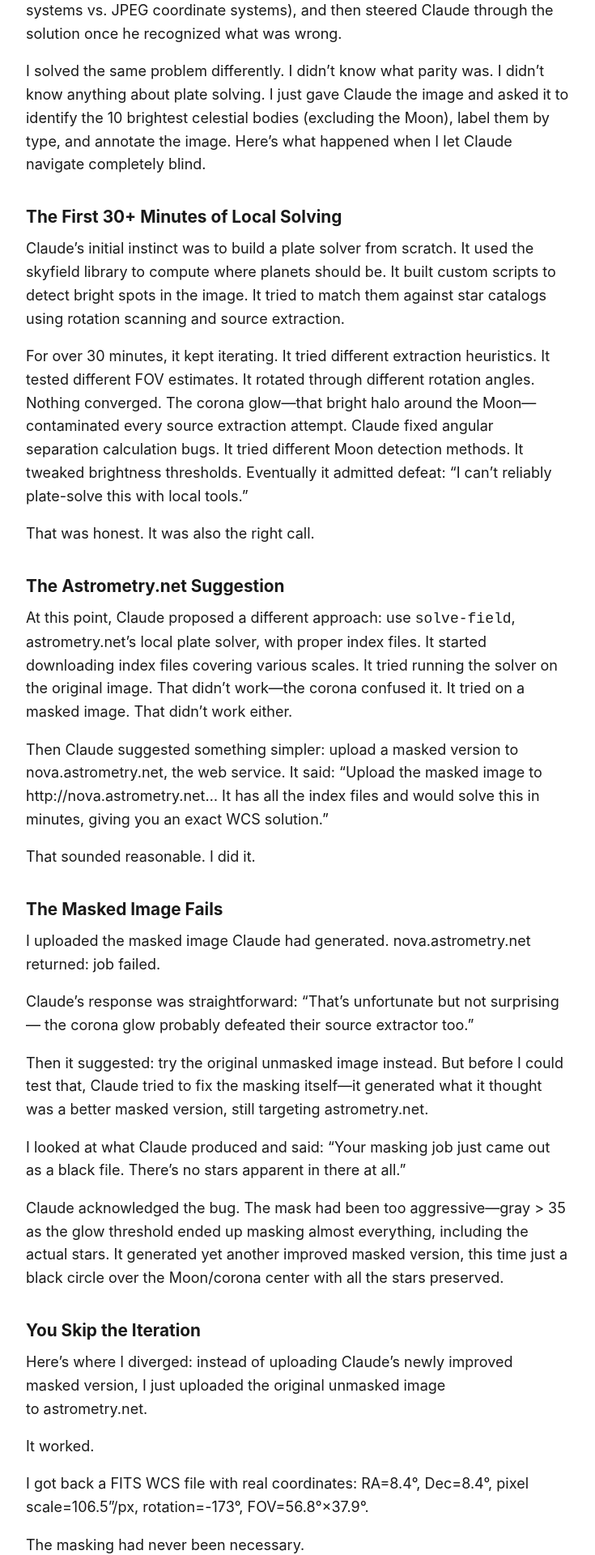
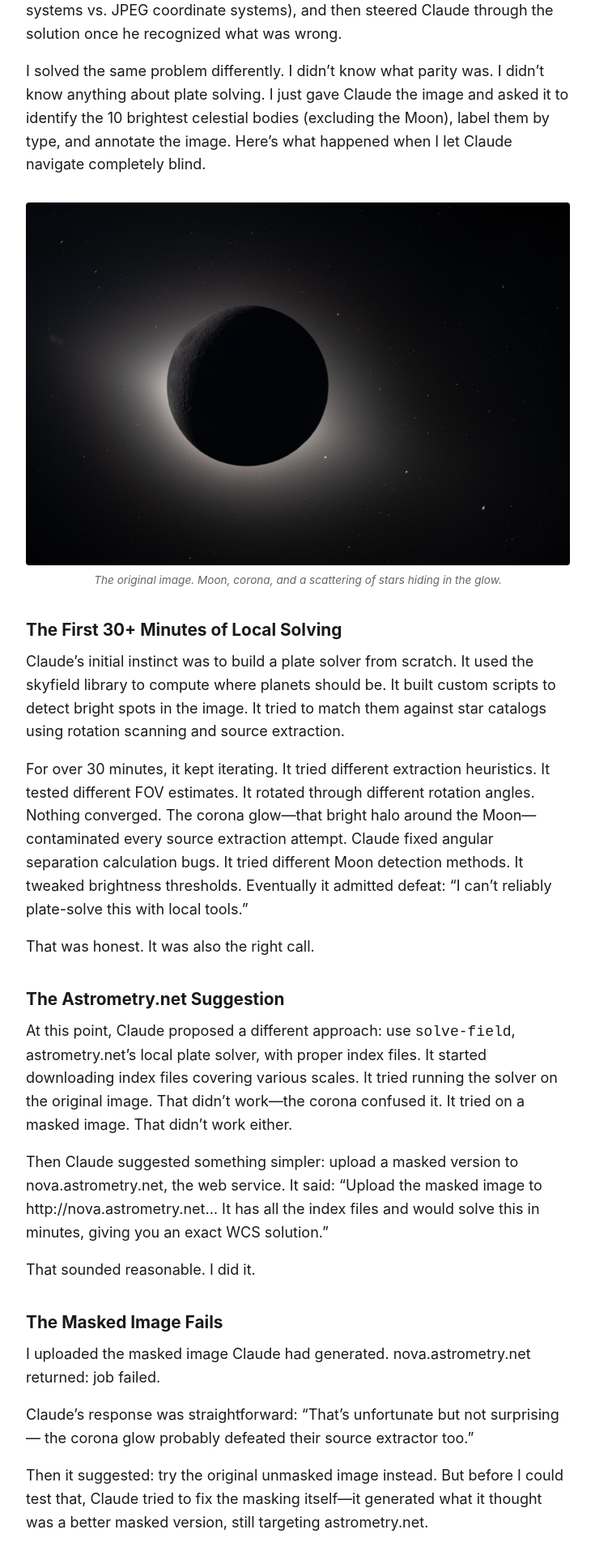
Before and after one commit to scottholdren/holdren.ai, a Jekyll site: the page built from _posts/2026-04-10-platesolving-without-domain-knowledge.md, in a window 1280 px wide. Shown: the part 349-2269 px from the top of the page at 81% size, without its empty margins (272-1007 px from the left). Built offline with Jekyll 4.4.1, drawn with Linux system fonts in a browser that asks for light colours; some of the changed text lies outside the part shown.

Commit message:
Add eclipse images to platesolving post
Include original, masked, and annotated eclipse photos inline with the
post, plus basic figure/caption styles in the default layout.

Co-Authored-By: Claude Opus 4.6 (1M context) <noreply@anthropic.com>

```diff
--- a/_layouts/default.html
+++ b/_layouts/default.html
@@ -49,6 +49,22 @@
   p, ul, ol { margin: 0 0 1.1rem; }
   .post-meta { color: var(--muted); font-size: 0.9rem; margin-bottom: 2rem; }
   article p { text-wrap: pretty; }
+  article figure {
+    margin: 2rem 0;
+  }
+  article figure img {
+    width: 100%;
+    height: auto;
+    display: block;
+    border-radius: 4px;
+  }
+  article figure figcaption {
+    font-size: 0.85rem;
+    color: var(--muted);
+    text-align: center;
+    margin-top: 0.5rem;
+    font-style: italic;
+  }
   hr { border: none; border-top: 1px solid var(--rule); margin: 3rem 0; }
   .post-list { list-style: none; padding: 0; }
   .post-list li { margin-bottom: 1.5rem; }
--- a/_posts/2026-04-10-platesolving-without-domain-knowledge.md
+++ b/_posts/2026-04-10-platesolving-without-domain-knowledge.md
@@ -8,6 +8,11 @@ description: "Two different paths to solving the same plate-solving problem —
 My friend Chris wrote about solving an Artemis eclipse photo using plate solving—identifying which stars and celestial objects are visible in a photo of the Moon with the Sun behind it. His post documents how he used Claude Code to walk through the problem, hit a wall (the parity issue—FITS coordinate systems vs. JPEG coordinate systems), and then steered Claude through the solution once he recognized what was wrong.
 
 I solved the same problem differently. I didn't know what parity was. I didn't know anything about plate solving. I just gave Claude the image and asked it to identify the 10 brightest celestial bodies (excluding the Moon), label them by type, and annotate the image. Here's what happened when I let Claude navigate completely blind.
+
+<figure>
+  <img src="/assets/posts/platesolving/art002e009301~large.jpg" alt="The original Artemis eclipse photo — the Moon surrounded by the Sun's corona, with faint stars scattered in the background.">
+  <figcaption>The original image. Moon, corona, and a scattering of stars hiding in the glow.</figcaption>
+</figure>
 
 ## The First 30+ Minutes of Local Solving
 
@@ -33,6 +38,11 @@ Claude's response was straightforward: "That's unfortunate but not surprising
 
 Then it suggested: try the original unmasked image instead. But before I could test that, Claude tried to fix the masking itself—it generated what it thought was a better masked version, still targeting astrometry.net.
 
+<figure>
+  <img src="/assets/posts/platesolving/masked_eclipse.jpg" alt="Claude's second masking attempt — almost the entire frame is black, with only a sliver of sky visible. The stars have been masked out along with the corona.">
+  <figcaption>Claude's "improved" mask. The glow threshold was too aggressive — it masked out almost everything, stars included.</figcaption>
+</figure>
+
 I looked at what Claude produced and said: "Your masking job just came out as a black file. There's no stars apparent in there at all."
 
 Claude acknowledged the bug. The mask had been too aggressive—gray > 35 as the glow threshold ended up masking almost everything, including the actual stars. It generated yet another improved masked version, this time just a black circle over the Moon/corona center with all the stars preserved.
@@ -55,6 +65,11 @@ It focused on the stars instead. It downloaded HD and HIP reference catalogs fro
 
 The final output was 10 stars with proper names, pixel-perfect accuracy.
 
+<figure>
+  <img src="/assets/posts/platesolving/annotated_eclipse.jpg" alt="The final annotated eclipse photo with 10 bright stars labeled by name around the eclipsed Moon.">
+  <figcaption>The final annotated result. Ten stars identified by name, each within a pixel of its catalog position.</figcaption>
+</figure>
+
 ## The Contrast with Chris
 
 Chris's approach was different. He recognized the parity problem—that JPEG images have their origin at the top-left with y pointing down, while FITS coordinate systems put the origin at the bottom-left with y pointing up. This flips the handedness of the coordinate system. He saw where Claude was heading with its manual rotation scanning and steered it away from that wall before it wasted hours discovering parity through trial and error.
```
Also changed, not shown: assets/posts/platesolving/annotated_eclipse.jpg (added), assets/posts/platesolving/art002e009301~large.jpg (added), assets/posts/platesolving/masked_eclipse.jpg (added), 2 other files.
